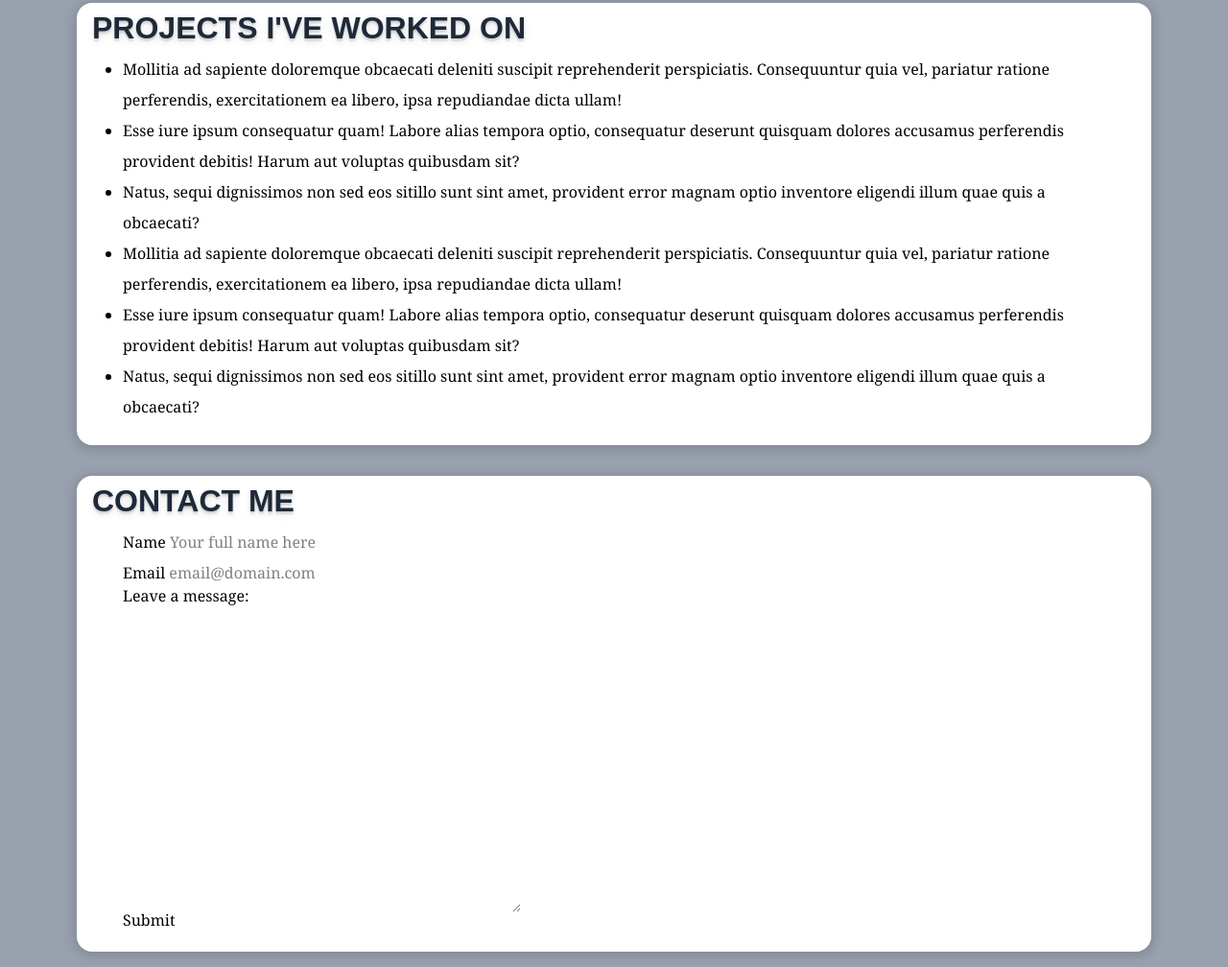
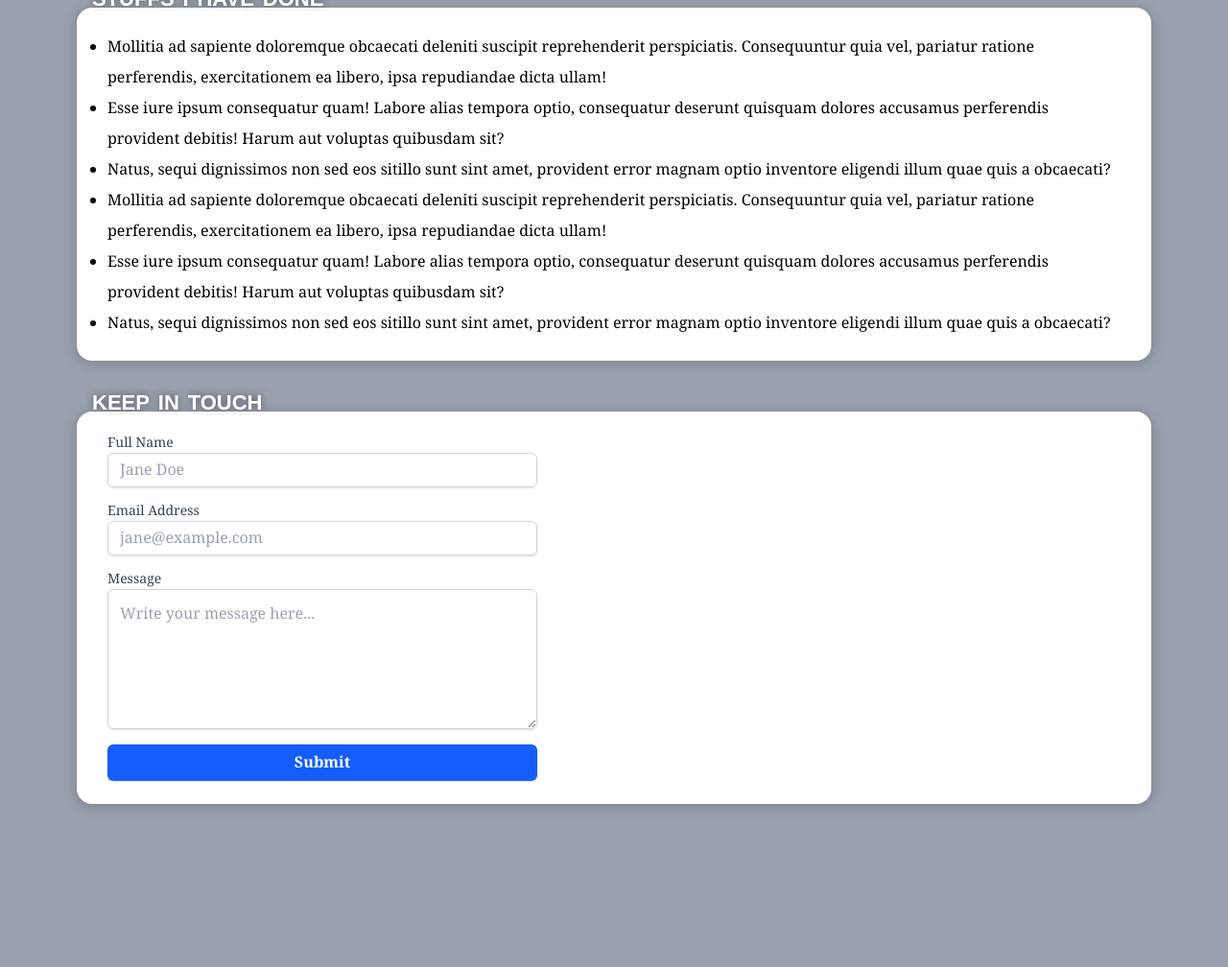
Before and after one commit to tjtolentino/portfolio-web, a plain HTML site: page projects/portfolio/index.html in a window 1280 px wide. Shown: the part 815-1823 px from the top of the page at 96% size. After the commit the page ends 1669 px from the top, so only its background shows below. Drawn offline with nearby package versions, Linux system fonts and the light colour scheme.

Commit message:
Fixed section headers and contact form

```diff
--- a/projects/portfolio/css/main.css
+++ b/projects/portfolio/css/main.css
@@ -54,25 +54,30 @@ nav a:hover {
 main section {
     max-width: 70rem;
     scroll-margin-top: 20rem;
-    background-color: white;
-
-    margin: 1rem;
-    border-radius: 1rem;
-    box-shadow: 0 2px 12px 3px rgba(0, 0, 0, 0.145);
-}
-
-.section__content {
-    padding: 0 3rem 1.5rem;
+    background-color: transparent;
+    margin: 0 1rem 1rem;
 }
 
 main section h3 {
     font: bold small-caps 2rem Arial;
-    padding: .5rem 1rem;
+    color: white;
+    text-shadow: 0 -1px 8px #0000007d;
+
+    position: relative;
+    top: .4rem;
+    left: 1rem;
 }
 
 .section__content {
+    padding: 1.5rem 2rem;
+    border-radius: 1rem;
+    box-shadow: 0 2px 12px 3px rgba(0, 0, 0, 0.145);
+    background-color: white;
     line-height: 2;
 }
+
+
+
 
 /*
 ---------------------------------------------- MAIN > SKILLS
--- a/projects/portfolio/index.html
+++ b/projects/portfolio/index.html
@@ -47,7 +47,7 @@
                     <li><i class="fa-solid fa-envelope"></i> <a href="mailto:tj@tolenti.email">tj@tolentino.email</a></li>
                     <li><i class="fa-solid fa-phone"></i> (905) 808-8301</li>
                     <li><i class="fa-solid fa-house"></i> Quezon City, Philippines</li>
-                    <li><i class="fa-brands fa-linkedin"></i> <a href="https://linkedin.com/in/thristanjericho/">@thristanjericho/</a></li>
+                    <li><i class="fa-brands fa-linkedin"></i> <a href="https://linkedin.com/in/thristanjericho/">@thristanjericho</a></li>
                     <li><i class="fa-brands fa-github"></i> <a href="https://github.com/tjtolentino">@tjtolentino</a>
                     </li>
                 </ul>
@@ -55,10 +55,10 @@
 
     </header>
 
-    <main class="grid grid-flow-row max-w-full justify-center-safe [&_h3]:text-gray-800 [&_h3]:text-shadow-lg">
+    <main class="grid grid-flow-row max-w-full justify-center-safe">
 
         <section id="about">
-            <h3>ABOUT ME</h3>
+            <h3>something about me</h3>
             <div class="section__content">
                 <p>Aspiring Full Stack Developer with a solid foundation in modern front-end interfaces and scalable
                     back-end architectures. Driven by clean code, intuitive design, and efficient problem-solving,
@@ -69,7 +69,7 @@
         </section>
 
         <section id="skills">
-            <h3>MY SKILLS</h3>
+            <h3>what i can do</h3>
             <div class="section__content">
                 <ul class="skills-grid grid grid-cols-3 gap-6 justify-center-safe [&>li]:p-4 [&>li]:rounded-xl [&>li]:shadow-md [&>li]:text-center [&>li]:outline-1 [&>li]:outline-gray-200">
                     <li>Semantic HTML</li>
@@ -87,7 +87,7 @@
         </section>
 
         <section id="projects">
-            <h3>PROJECTS I'VE WORKED ON</h3>
+            <h3>stuffs i have done</h3>
             <div class="section__content">
                 <ul class="[&>li]:list-disc">
                     <li>
@@ -133,22 +133,34 @@
         </section>
 
         <section id="contact">
-            <h3>CONTACT ME</h3>
+            <h3>keep in touch</h3>
             <div class="section__content">
-                <form>
-                    <p>
-                        <label for="sender-name">Name</label>
-                        <input name="sender-name" id="sender-name" type="text" placeholder="Your full name here" />
-                    </p>
-                    <p>
-                        <label for="sender-email">Email</label>
-                        <input name="sender-email" id="sender-email" type="email" placeholder="email@domain.com" />
-                    </p>
-                    <p>
-                        <label for="message">Leave a message:</label><br />
-                        <textarea name="message" id="message" rows="10" cols="40"></textarea>
-                    </p>
-                    <button>Submit</button>
+
+                <form action="#" method="POST" class="space-y-4 max-w-md">
+                    <div>
+                        <label for="full-name" class="block text-sm font-medium text-gray-700 mb-1">
+                            Full Name
+                        </label>
+                        <input type="text" id="full-name" name="full-name" required placeholder="Jane Doe" class="w-full px-3 py-2 border border-gray-300 rounded-md shadow-sm focus:outline-none focus:ring-2 focus:ring-blue-500 focus:border-blue-500 text-gray-900 placeholder-gray-400" />
+                    </div>
+
+                    <div>
+                        <label for="email" class="block text-sm font-medium text-gray-700 mb-1">
+                            Email Address
+                        </label>
+                        <input type="email" id="email" name="email" required placeholder="jane@example.com" class="w-full px-3 py-2 border border-gray-300 rounded-md shadow-sm focus:outline-none focus:ring-2 focus:ring-blue-500 focus:border-blue-500 text-gray-900 placeholder-gray-400" />
+                    </div>
+
+                    <div>
+                        <label for="message" class="block text-sm font-medium text-gray-700 mb-1">
+                            Message
+                        </label>
+                        <textarea id="message" name="message" rows="4" required placeholder="Write your message here..." class="w-full px-3 py-2 border border-gray-300 rounded-md shadow-sm focus:outline-none focus:ring-2 focus:ring-blue-500 focus:border-blue-500 text-gray-900 placeholder-gray-400 resize-y"></textarea>
+                    </div>
+
+                    <button type="submit" class="w-full py-2.5 px-4 bg-blue-600 hover:bg-blue-700 text-white font-semibold rounded-md shadow focus:outline-none focus:ring-2 focus:ring-blue-500 focus:ring-offset-2 transition-colors duration-200">
+                        Submit
+                    </button>
                 </form>
             </div>
         </section>
```
